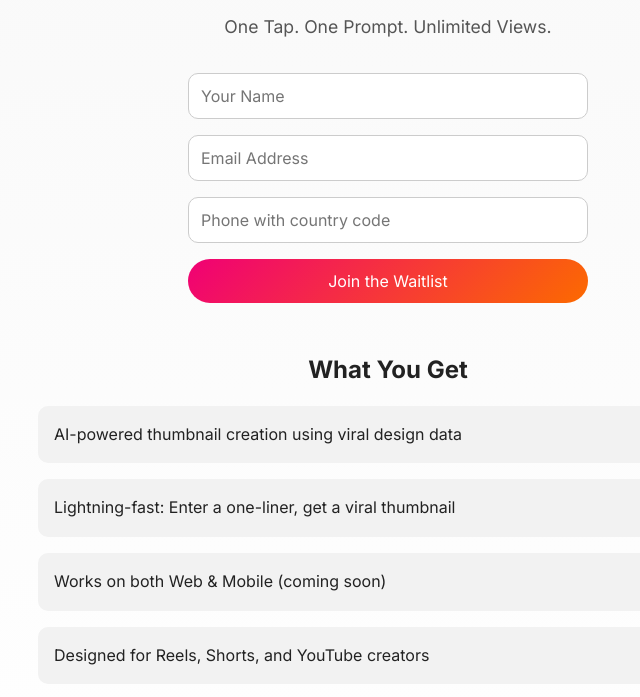
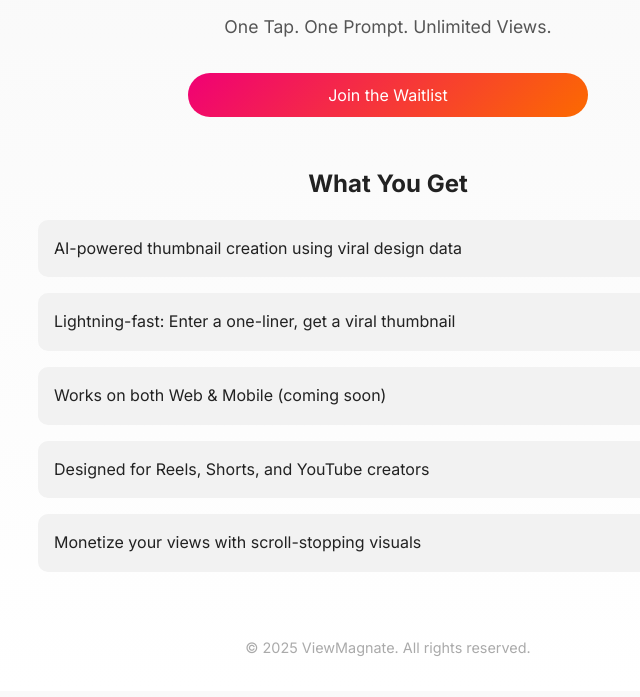
Before and after one commit to VNReality/ViewMagnate, a plain HTML site: page index.html in a window 1280 px wide. Shown: the part 91-788 px from the top of the page, without its empty margins (252-892 px from the left). Drawn offline with Linux system fonts and the light colour scheme.

Commit message:
Update index.html

```diff
--- a/index.html
+++ b/index.html
@@ -36,9 +36,6 @@
   </header>
 
   <form action="https://docs.google.com/forms/d/e/1FAIpQLScx2_d6tApbr1YO0HwgN5H8739ixhLRjO0HHJUkBVwNjZLoVw/formResponse" method="POST" target="_blank">
-    <input name="entry.2005620554" type="text" placeholder="Your Name" required>
-    <input name="entry.1045781291" type="email" placeholder="Email Address" required>
-    <input name="entry.1166974658" type="tel" placeholder="Phone with country code" required>
     <button type="submit">Join the Waitlist</button>
   </form>
 
```
